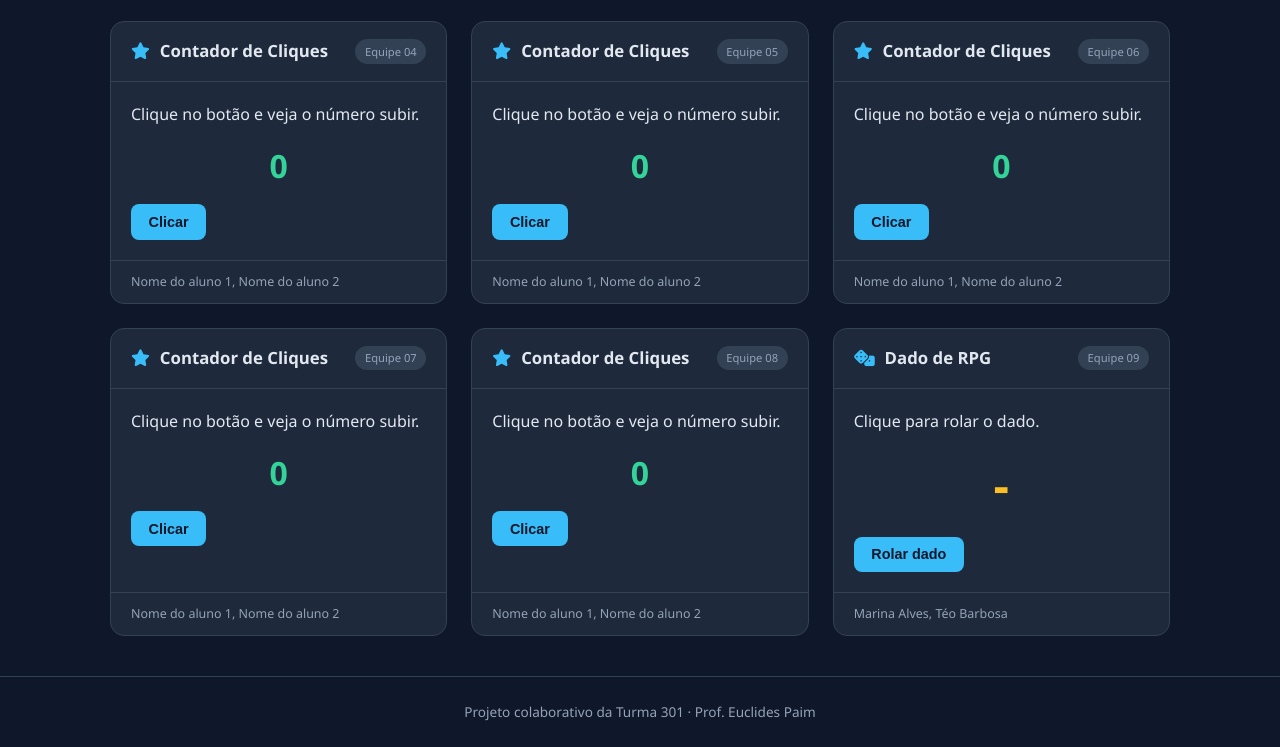
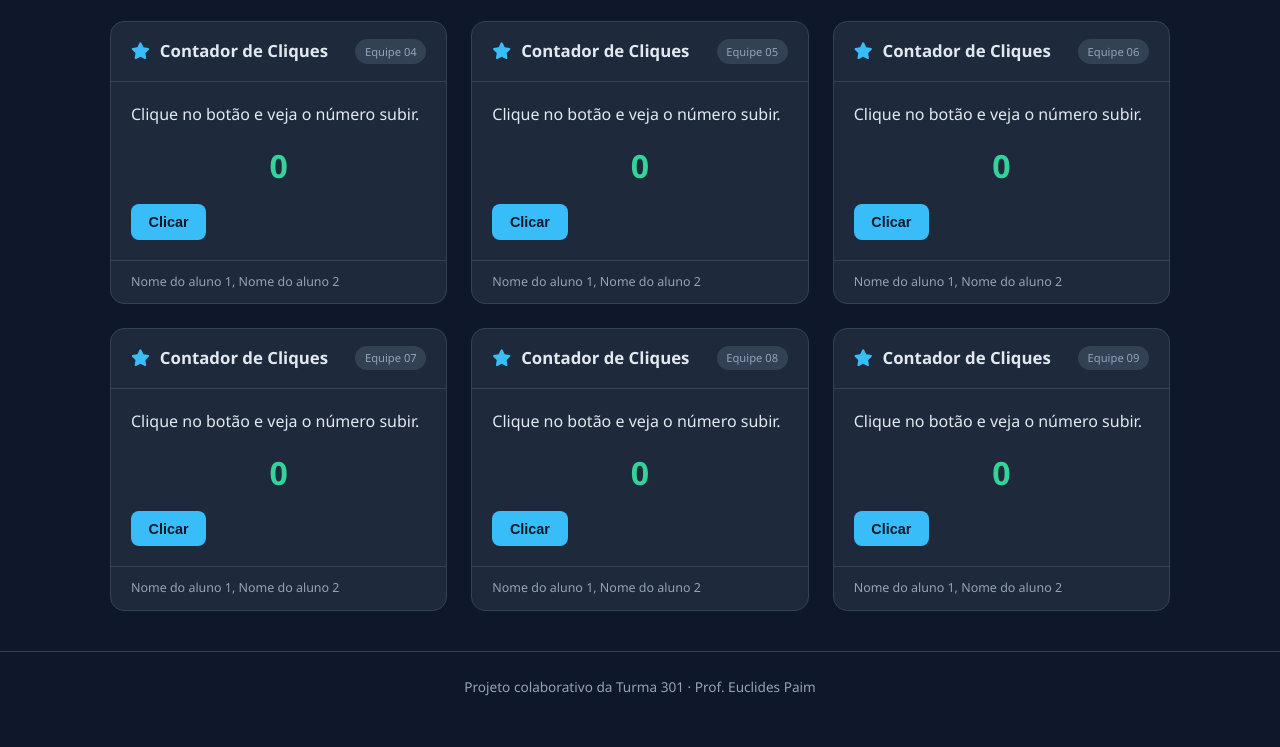
Before and after one commit to 25231516/painel-301, a plain HTML site: page index.html in a window 1280 px wide. Shown: the part 495-1242 px from the top of the page. After the commit the page ends 1216 px from the top, so only its background shows below. Drawn offline with Linux system fonts and the light colour scheme.

Commit message:
revert: devolve o stub original da equipe 09
O PR #11 foi um ensaio de revisão feito antes da aula, não trabalho de
aluno. A equipe que ocupar o slot 09 precisa encontrar o stub de partida,
e não a feature já pronta.

Co-Authored-By: Claude Opus 5 <noreply@anthropic.com>

```diff
--- a/features/equipe-09/feature.js
+++ b/features/equipe-09/feature.js
@@ -1,30 +1,46 @@
 /* =====================================================================
    EQUIPE 09
+   ---------------------------------------------------------------------
+   Este arquivo é SÓ DA SUA EQUIPE. Ninguém mais vai mexer nele,
+   então você pode trabalhar sem medo de atrapalhar os colegas.
+
+   REGRA IMPORTANTE: todo id que você criar deve terminar com -09
+   (exemplo: id="botao-09"). Isso evita que o seu card brigue com o
+   card de outra equipe, porque todos vivem na mesma página.
+
+   O código abaixo JÁ FUNCIONA. Rode o site, veja ele na tela e vá
+   trocando as partes aos poucos até virar a sua feature.
    ===================================================================== */
 
 registrarCard({
 
+  // ---- 1. Identificação (troque pelos dados da sua equipe) ----
   equipe: "09",
-  titulo: "Dado de RPG",
-  integrantes: ["Marina Alves", "Téo Barbosa"],
-  icone: "fa-solid fa-dice",
+  titulo: "Contador de Cliques",
+  integrantes: ["Nome do aluno 1", "Nome do aluno 2"],
+  icone: "fa-solid fa-star",   // procure outro em fontawesome.com/icons
 
+  // ---- 2. O que aparece dentro do card ----
   montar(area) {
 
+    // 2.1 — O HTML do seu card.
     area.innerHTML = `
-      <p>Clique para rolar o dado.</p>
-      <p class="visor" id="visor-09">-</p>
-      <button class="btn" id="botao-09">Rolar dado</button>
+      <p>Clique no botão e veja o número subir.</p>
+      <p class="visor" id="visor-09">0</p>
+      <button class="btn" id="botao-09">Clicar</button>
     `;
 
+    // 2.2 — Pegando os elementos que acabamos de criar.
     const visor = document.getElementById("visor-09");
     const botao = document.getElementById("botao-09");
 
+    // 2.3 — Uma variável para guardar o estado.
+    let contador = 0;
+
+    // 2.4 — O que acontece quando o usuário clica.
     botao.addEventListener("click", function () {
-      // Math.random() vai de 0 até 0,999... Multiplicando por 6 e
-      // arredondando para baixo, sai de 0 a 5 — por isso o + 1.
-      const sorteado = Math.floor(Math.random() * 6) + 1;
-      visor.innerText = sorteado;
+      contador = contador + 1;
+      visor.innerText = contador;
     });
 
   }
--- a/features/equipe-09/style.css
+++ b/features/equipe-09/style.css
@@ -1,5 +1,14 @@
-/* EQUIPE 09 */
+/* =====================================================================
+   EQUIPE 09 — estilos do seu card
+   ---------------------------------------------------------------------
+   Comece as suas regras sempre com  #card-equipe-09
+   Assim o estilo vale só dentro do seu card e não vaza para os outros.
+
+   Antes de escrever CSS do zero, veja as classes prontas em
+   css/base.css:  .btn  .campo  .visor  .lista
+   ===================================================================== */
+
+/* Exemplo: deixa o visor da equipe 09 com outra cor. */
 #card-equipe-09 .visor {
-  color: #FBBF24;
-  font-size: 3rem;
+  color: var(--sucesso);
 }
```
